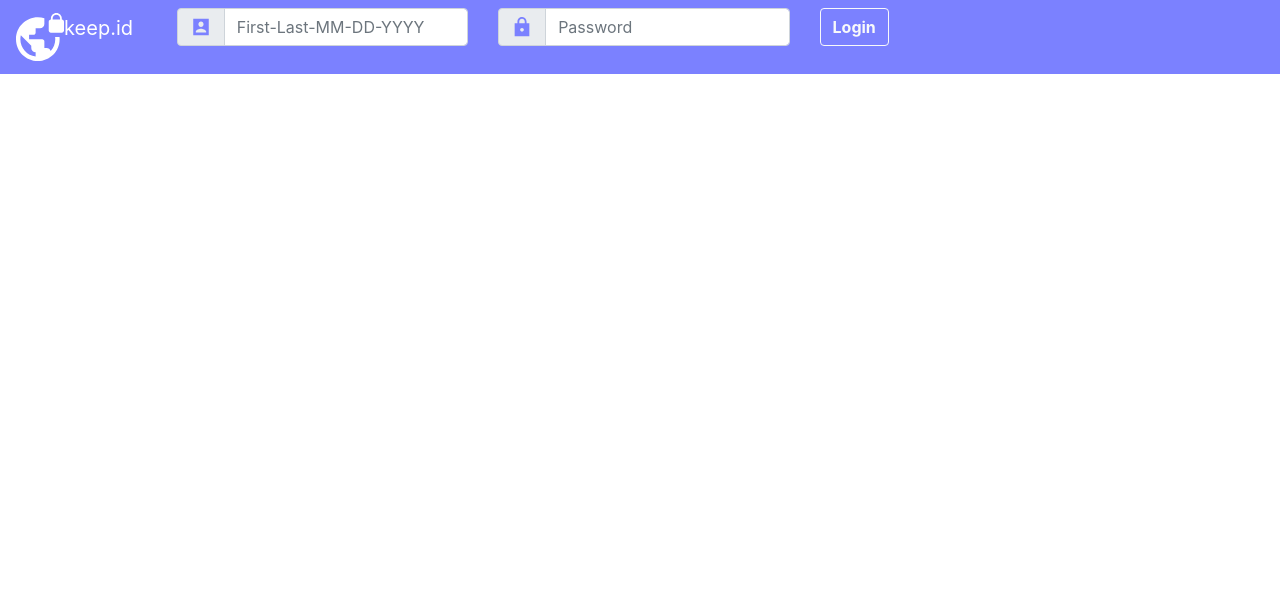
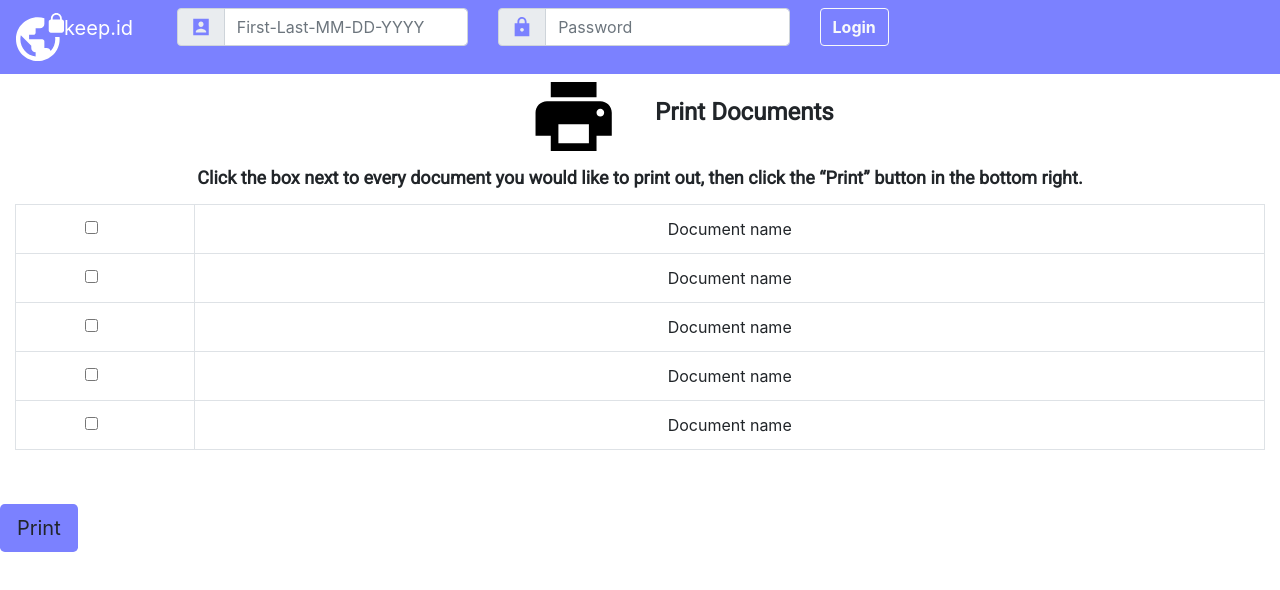
Before and after one commit to crchong1/senior_design_2019, a React (Create React App) app in the folder client/: page /print in a window 1280 px wide. Shown: the top 590 px of the page. Built offline with nearby package versions, Linux system fonts and the light colour scheme.

Commit message:
Started print page, need to fix button placement

```diff
--- a/client/src/App.tsx
+++ b/client/src/App.tsx
@@ -11,6 +11,7 @@ import OrganizationSignup from './components/OrganizationSignup';
 import Header from './components/Header';
 import Landing from './components/Landing';
 import Login from './components/Login';
+import Print from './components/Print';
 
 function App() {
   return (
@@ -30,6 +31,9 @@ function App() {
           <Route path="/login">
             <Login />
           </Route>
+          <Route path="/print">
+            <Print />
+          </Route>
         </Switch>
       </Router>
     </div>
--- a/client/src/components/Landing.tsx
+++ b/client/src/components/Landing.tsx
@@ -42,7 +42,7 @@ class Landing extends Component<{}, State, {}> {
             </a>
           </div>
           <div id="Print container">
-            <a href="/client-signup">
+            <a href="/print">
               <div className="rectangle col-lg mr-5 mt-5">
                 <img className="normalImage" src={PrintLogo} alt="Print" />
                 <p className="textLanding mt-5">Print My Documents</p>
--- /dev/null
+++ b/client/src/components/Print.tsx
@@ -0,0 +1,92 @@
+import React, { Component } from 'react';
+import PrintLogo from '../static/images/print.svg';
+
+interface State {
+	loggedIn: boolean,
+}
+
+class Print extends Component<{}, State, {}> {
+  constructor(props: Readonly<{}>) {
+    super(props);
+    this.state = {
+      loggedIn: true, // Change to true in order to show landing logged in
+    };
+  }
+
+  render() {
+    return (
+      <div className="container-fluid">
+        <div className="row">
+          <div className="col-md-6">
+            <img src={PrintLogo} className="float-right mt-2" alt="Print" />
+          </div>
+          <div className="col-md-6 mt-4">
+            <h3 className="textPrintHeader">
+                        Print Documents
+            </h3>
+          </div>
+        </div>
+        <div className="row">
+          <div className="col-md-12">
+            <p className="textPrintDesc mt-3">
+              <span>Click the box next to every document you would like to print out, then click the “Print” button in the bottom right.</span>
+            </p>
+          </div>
+        </div>
+        <div className="row">
+          <div className="col-md-12 overflow-auto" id="printTable">
+              <table className="table table-bordered table-hover">
+                  <tbody>
+                  <tr>
+                      <td>
+                          <input className="form-check-input" type="checkbox" value="" id="defaultCheck1"/>
+                      </td>
+                      <td>
+                          Document name
+                      </td>
+                  </tr>
+                  <tr>
+                  <td>
+                      <input className="form-check-input" type="checkbox" value="" id="defaultCheck2"/>
+                  </td>
+                  <td>
+                      Document name
+                  </td>
+                  </tr>
+                  <tr>
+                      <td>
+                          <input className="form-check-input" type="checkbox" value="" id="defaultCheck2"/>
+                      </td>
+                      <td>
+                          Document name
+                      </td>
+                  </tr>
+                  <tr>
+                      <td>
+                          <input className="form-check-input" type="checkbox" value="" id="defaultCheck2"/>
+                      </td>
+                      <td>
+                          Document name
+                      </td>
+                  </tr>
+                  <tr>
+                      <td>
+                          <input className="form-check-input" type="checkbox" value="" id="defaultCheck2"/>
+                      </td>
+                      <td>
+                          Document name
+                      </td>
+                  </tr>
+                  </tbody>
+              </table>
+          </div>
+            <button type="button" className="btn btn-lg">
+                Print
+            </button>
+        </div>
+      </div>
+    );
+  }
+}
+
+export default Print;
--- a/client/src/static/styles/App.scss
+++ b/client/src/static/styles/App.scss
@@ -94,3 +94,31 @@ color: #000000;
 .btn {
   background: #7B81FF;
 }
+
+// Print page classes
+.textPrintHeader {
+  font-family: Roboto;
+  font-style: normal;
+  font-weight: bold;
+  font-size: 24px;
+  line-height: 28px;
+  text-align: left;
+}
+
+.textPrintDesc {
+  font-family: Roboto;
+  font-style: normal;
+  font-weight: bold;
+  font-size: 18px;
+  line-height: 21px;
+  text-align: center;
+}
+
+td {
+  text-align: center;
+  vertical-align: middle;
+}
+
+#printTable {
+  height: 300px;
+}
```
